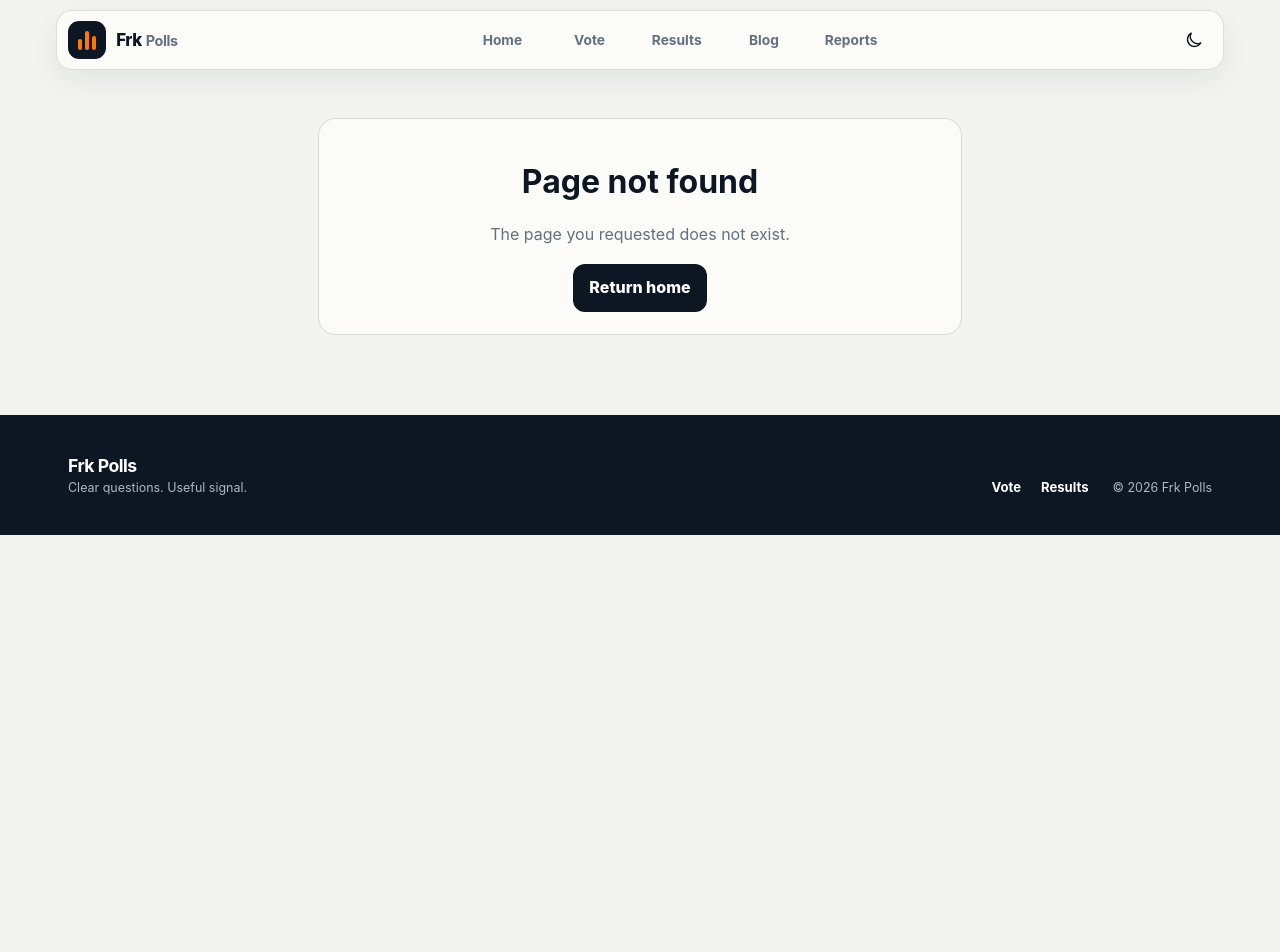
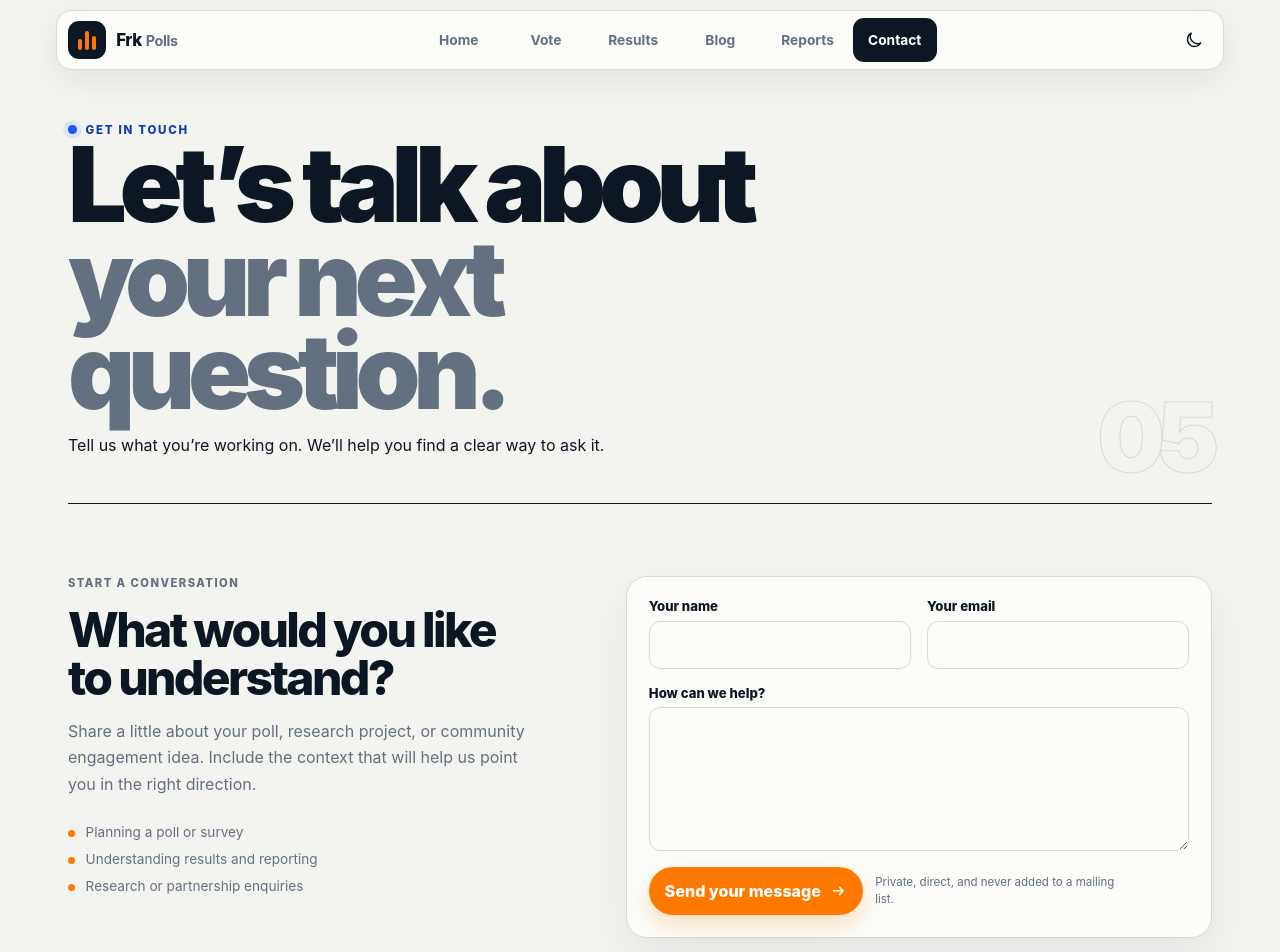
Before and after one commit to fr-konuko/Fr_K-Polls, a Next.js app: page /contact in a window 1280 px wide. Before the commit this address had no page. Shown: the top 952 px of the page. Before the commit the page ends 810 px from the top, so only its background shows below. Built offline with nearby package versions, Linux system fonts and the light colour scheme.

Commit message:
Add dedicated contact page

```diff
--- /dev/null
+++ b/app/contact/page.tsx
@@ -0,0 +1,40 @@
+import type { Metadata } from "next";
+import { ContactForm } from "@/components/ContactForm";
+
+export const metadata: Metadata = {
+  title: "Contact",
+  description: "Get in touch with Frk Polls about polls, research, and partnerships.",
+};
+
+export default function ContactPage() {
+  return (
+    <main className="shell page app-page contact-page">
+      <header className="page-masthead">
+        <div>
+          <span className="overline"><i /> Get in touch</span>
+          <h1>Let’s talk about<br /><span>your next question.</span></h1>
+          <p>Tell us what you’re working on. We’ll help you find a clear way to ask it.</p>
+        </div>
+        <div className="masthead-mark" aria-hidden="true">05</div>
+      </header>
+
+      <section className="contact-page-content" aria-labelledby="contact-intro-title">
+        <div className="contact-page-copy">
+          <span className="eyebrow">Start a conversation</span>
+          <h2 id="contact-intro-title">What would you like to understand?</h2>
+          <p>
+            Share a little about your poll, research project, or community
+            engagement idea. Include the context that will help us point you in
+            the right direction.
+          </p>
+          <ul className="contact-topics" aria-label="Topics we can discuss">
+            <li>Planning a poll or survey</li>
+            <li>Understanding results and reporting</li>
+            <li>Research or partnership enquiries</li>
+          </ul>
+        </div>
+        <ContactForm />
+      </section>
+    </main>
+  );
+}
--- a/app/globals.css
+++ b/app/globals.css
@@ -98,7 +98,7 @@ button:focus-visible, a:focus-visible, input:focus-visible, select:focus-visible
 .brand-type { display: flex; align-items: baseline; gap: 0.25rem; letter-spacing: -0.025em; }
 .brand-type strong { font-size: 1.05rem; font-weight: 850; }
 .brand-type span { color: var(--muted); font-size: 0.9rem; font-weight: 650; }
-.site-header nav { display: grid; grid-template-columns: repeat(5, minmax(0, 1fr)); gap: 0.2rem; }
+.site-header nav { display: grid; grid-template-columns: repeat(6, minmax(0, 1fr)); gap: 0.2rem; }
 .theme-toggle { position: absolute; top: 0.55rem; right: 0.55rem; width: 2.75rem; min-width: 2.75rem; min-height: 2.75rem; padding: 0; color: var(--ink); background: transparent; }
 .theme-icon { width: 1.25rem; height: 1.25rem; }
 .theme-icon-sun { display: none; }
@@ -417,6 +417,17 @@ a.admin-poll:hover { border-color: var(--blue); }
 .report-table .report-leader { color: var(--green); font-weight: 800; }
 .report-note { margin: 0; padding-top: 1rem; border-top: 1px solid var(--line); color: var(--muted); font-size: 0.75rem; line-height: 1.5; }
 
+/* Contact */
+.contact-page { padding-top: clamp(2.5rem, 7vw, 5.5rem); }
+.contact-page-content { display: grid; padding-block: clamp(2.5rem, 6vw, 4.5rem); gap: 2rem; }
+.contact-page-copy { display: grid; align-content: start; gap: 1rem; }
+.contact-page-copy h2 { margin: 0; font-size: clamp(1.8rem, 5vw, 3rem); font-weight: 850; letter-spacing: -0.055em; line-height: 1; }
+.contact-page-copy p { max-width: 34rem; margin: 0; color: var(--muted); line-height: 1.65; }
+.contact-topics { display: grid; margin: 0.7rem 0 0; padding: 0; gap: 0.7rem; list-style: none; }
+.contact-topics li { display: flex; align-items: baseline; gap: 0.65rem; color: var(--muted); font-size: 0.85rem; }
+.contact-topics li::before { width: 0.45rem; height: 0.45rem; flex: 0 0 0.45rem; border-radius: 50%; background: var(--accent); content: ""; }
+.contact-page-content .contact-form { align-self: start; }
+
 @media (min-width: 30rem) {
   .hero-actions { display: flex; align-items: center; }
   .hero-actions .button { width: auto; }
@@ -467,6 +478,7 @@ a.admin-poll:hover { border-color: var(--blue); }
   .report-summary > div { min-height: 7rem; padding-inline: 1.2rem; border-right: 1px solid var(--line); border-bottom: 0; }
   .report-summary > div:nth-child(odd) { border-right: 1px solid var(--line); }
   .report-summary > div:last-child { border-right: 0; }
+  .contact-page-content { grid-template-columns: minmax(0, 0.8fr) minmax(25rem, 1fr); align-items: start; gap: clamp(2.5rem, 7vw, 6rem); }
   .contact-fields { grid-template-columns: repeat(2, minmax(0, 1fr)); }
   .contact-submit { grid-template-columns: auto minmax(0, 1fr); }
   .contact-submit .button { width: auto; }
--- a/app/layout.tsx
+++ b/app/layout.tsx
@@ -32,6 +32,7 @@ export default function RootLayout({ children }: { children: ReactNode }) {
             <nav aria-label="Footer navigation">
               <Link href="/vote">Vote</Link>
               <Link href="/results">Results</Link>
+              <Link href="/contact">Contact</Link>
             </nav>
             <small>© {new Date().getFullYear()} Frk Polls</small>
           </div>
--- a/components/SiteHeader.tsx
+++ b/components/SiteHeader.tsx
@@ -33,6 +33,7 @@ export function SiteHeader() {
     { href: "/results", label: "Results" },
     { href: "/blog", label: "Blog" },
     { href: "/reports", label: "Reports" },
+    { href: "/contact", label: "Contact" },
   ];
 
   return (
```
